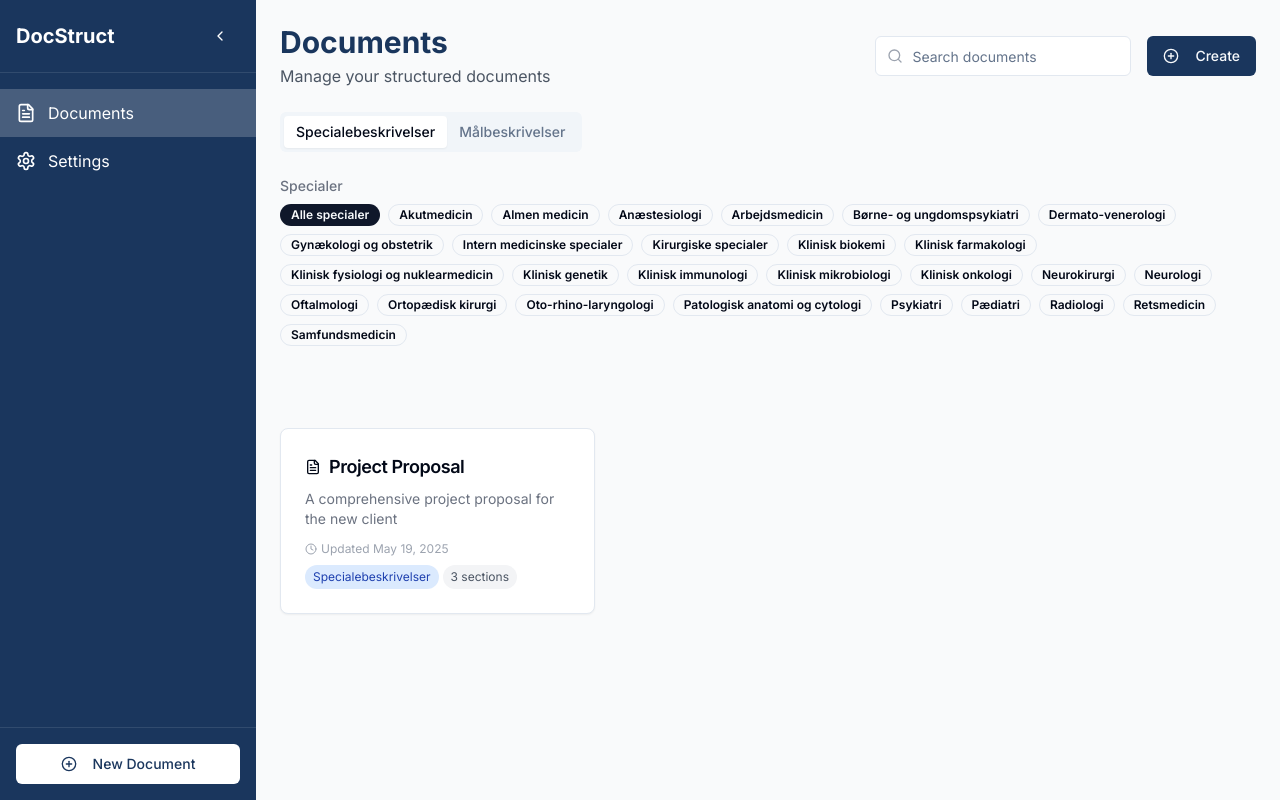
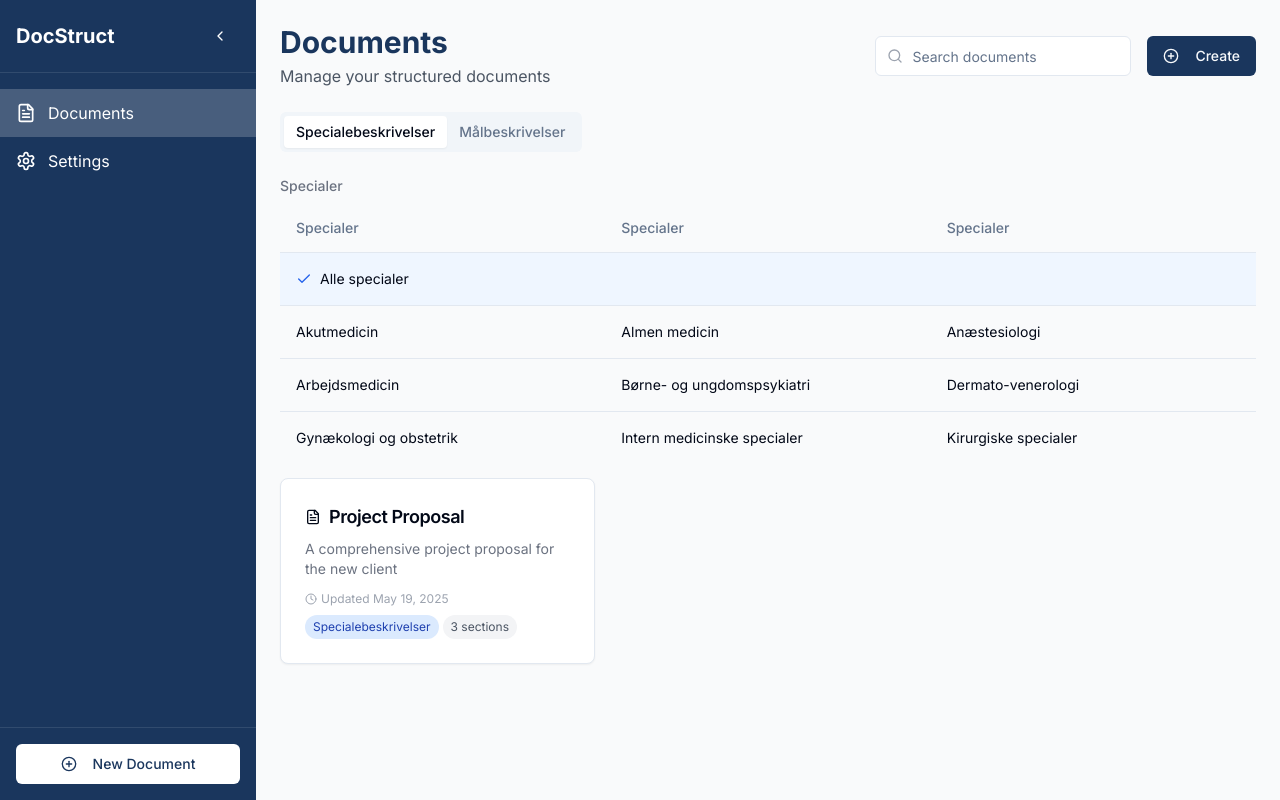
Before and after one commit to troelses/partwise-craft-studio, a React (Vite) app: page / in a window 1280 px wide. Built offline with nearby package versions, Linux system fonts and the light colour scheme.

Commit message:
Refactor: Show specialties in a table
Replaced the list of specialties with a table.

```diff
--- a/src/components/SpecialtyList.tsx
+++ b/src/components/SpecialtyList.tsx
@@ -1,9 +1,9 @@
 
 import React from 'react';
-import { Link } from 'react-router-dom';
 import { Specialty } from '@/types/document';
-import { Badge } from '@/components/ui/badge';
 import { ScrollArea } from '@/components/ui/scroll-area';
+import { Table, TableBody, TableCell, TableHead, TableHeader, TableRow } from '@/components/ui/table';
+import { Check } from 'lucide-react';
 
 const specialties: Specialty[] = [
   'Akutmedicin',
@@ -46,31 +46,67 @@ const SpecialtyList: React.FC<SpecialtyListProps> = ({
   activeSpecialty,
   onSpecialtyChange
 }) => {
+  // Split specialties into rows for the table
+  const specialtiesInRows = () => {
+    const result = [];
+    // Create rows with 3 specialties per row
+    for (let i = 0; i < specialties.length; i += 3) {
+      result.push(specialties.slice(i, i + 3));
+    }
+    return result;
+  };
+
   return (
     <div className="mb-6">
       <h3 className="text-sm font-medium text-gray-500 mb-2">Specialer</h3>
-      <ScrollArea className="h-[200px] pr-4">
-        <div className="flex flex-wrap gap-2">
-          <Badge
-            key="all"
-            variant={activeSpecialty === 'All' ? "default" : "outline"}
-            className="cursor-pointer hover:bg-gray-100"
+      <ScrollArea className="h-[250px]">
+        <Table className="border-collapse">
+          <TableHeader>
+            <TableRow>
+              <TableHead className="w-1/3">Specialer</TableHead>
+              <TableHead className="w-1/3">Specialer</TableHead>
+              <TableHead className="w-1/3">Specialer</TableHead>
+            </TableRow>
+          </TableHeader>
+          <TableBody>
+            {/* Special row for "All specialties" option */}
+            <TableRow
+              className={`cursor-pointer ${activeSpecialty === 'All' ? 'bg-blue-50' : 'hover:bg-gray-50'}`}
               onClick={() => onSpecialtyChange('All')}
             >
-            Alle specialer
-          </Badge>
+              <TableCell className="flex items-center gap-2">
+                {activeSpecialty === 'All' && <Check className="h-4 w-4 text-blue-600" />}
+                <span>Alle specialer</span>
+              </TableCell>
+              <TableCell></TableCell>
+              <TableCell></TableCell>
+            </TableRow>
 
-          {specialties.map((specialty) => (
-            <Badge
+            {/* Specialty rows */}
+            {specialtiesInRows().map((row, rowIndex) => (
+              <TableRow key={`row-${rowIndex}`}>
+                {row.map((specialty, colIndex) => (
+                  <TableCell
                     key={specialty}
-              variant={activeSpecialty === specialty ? "default" : "outline"}
-              className="cursor-pointer hover:bg-gray-100"
+                    className={`cursor-pointer ${
+                      activeSpecialty === specialty ? 'bg-blue-50' : 'hover:bg-gray-50'
+                    }`}
                     onClick={() => onSpecialtyChange(specialty)}
                   >
-              {specialty}
-            </Badge>
+                    <div className="flex items-center gap-2">
+                      {activeSpecialty === specialty && <Check className="h-4 w-4 text-blue-600" />}
+                      <span>{specialty}</span>
+                    </div>
+                  </TableCell>
                 ))}
-        </div>
+                {/* Add empty cells if the row doesn't have 3 specialties */}
+                {Array.from({ length: 3 - row.length }).map((_, index) => (
+                  <TableCell key={`empty-${rowIndex}-${index}`}></TableCell>
+                ))}
+              </TableRow>
+            ))}
+          </TableBody>
+        </Table>
       </ScrollArea>
     </div>
   );
```
Lines whose indentation alone changed are shown as unchanged.
